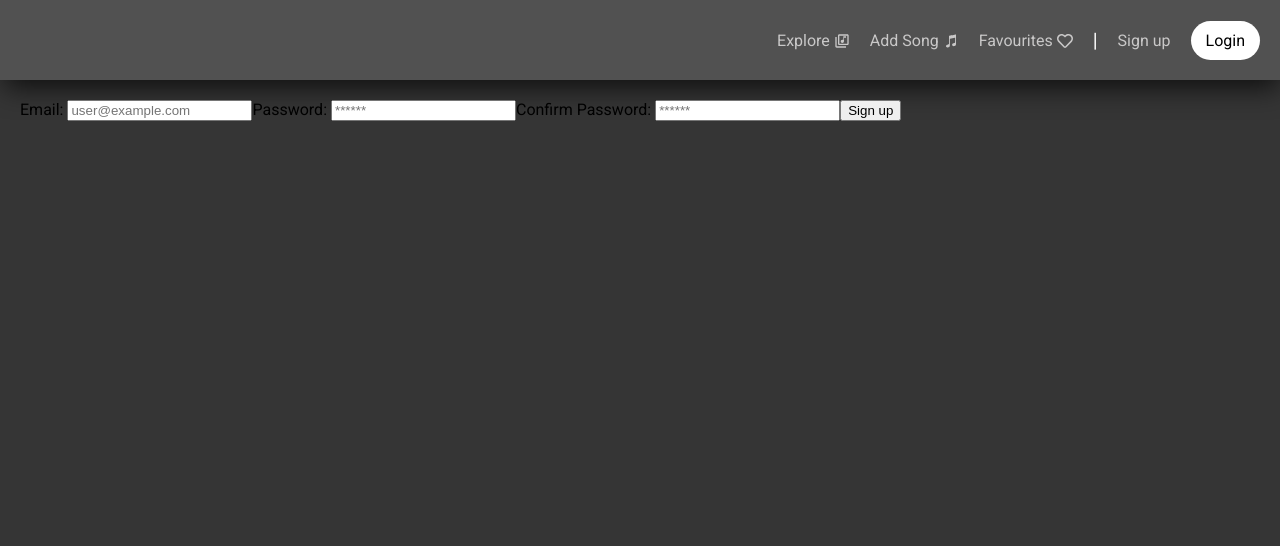
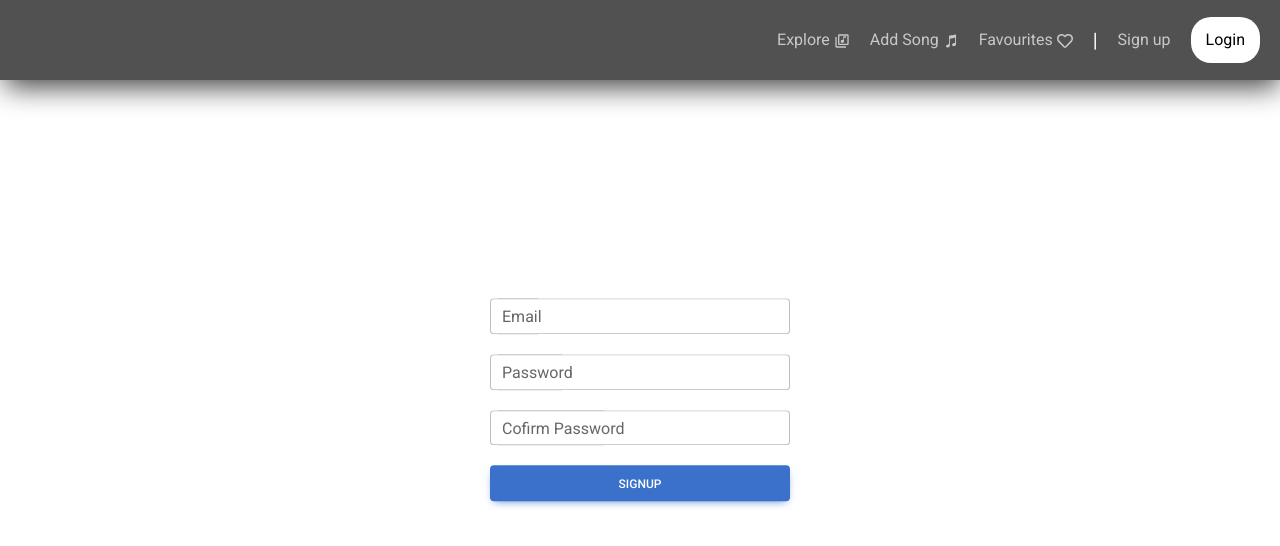
Before and after one commit to KristiyanHristov04/ReactMusicApp, a React (Vite) app: page /signup in a window 1280 px wide. Shown: the top 546 px of the page. Built offline with nearby package versions, Linux system fonts and the light colour scheme; no server answers.

Commit message:
Added better UI forms and also added formik and yup for the forms

```diff
--- a/package.json
+++ b/package.json
@@ -10,11 +10,15 @@
     "preview": "vite preview"
   },
   "dependencies": {
+    "@fortawesome/fontawesome-free": "^6.7.2",
     "@supabase/supabase-js": "^2.49.1",
+    "formik": "^2.4.6",
+    "mdb-react-ui-kit": "^9.0.0",
     "react": "^18.3.1",
     "react-dom": "^18.3.1",
     "react-icons": "^5.5.0",
-    "react-router-dom": "^7.3.0"
+    "react-router-dom": "^7.3.0",
+    "yup": "^1.6.1"
   },
   "devDependencies": {
     "@eslint/js": "^9.13.0",
--- a/src/App.jsx
+++ b/src/App.jsx
@@ -12,8 +12,8 @@ import DeleteSong from "./delete-song/DeleteSong"
 import EditSong from "./edit-song/EditSong"
 
 function App() {
+    const [user, setUser] = useState({});
 
-    const [user, setUser] = useState({})
     useEffect(() => {
         const getUser = async () => {
             const { data, error } = await supabase.auth.getUser();
--- a/src/add-song/AddSong.jsx
+++ b/src/add-song/AddSong.jsx
@@ -5,17 +5,11 @@ import { supabase } from "../supabase";
 import { useContext } from "react";
 import AuthContext from "../context/AuthContext";
 import { useNavigate } from "react-router-dom";
+import { useFormik } from "formik";
+import * as Yup from 'yup';
+import { MDBContainer, MDBInput, MDBBtn, MDBTextArea, MDBFile } from "mdb-react-ui-kit";
 
 export default function AddSong() {
-    const [formData, setFormData] = useState({
-        name: '',
-        artist: '',
-        lyrics: '',
-        song: undefined,
-        songImage: undefined,
-        artistImage: undefined
-    });
-
     const [user, setUser] = useContext(AuthContext);
     const navigate = useNavigate();
 
@@ -33,36 +27,34 @@ export default function AddSong() {
         validateUser();
     }, []);
 
-    function changeHandler(e) {
-        const name = e.currentTarget.name;
-        if (name !== 'song' && name !== 'songImage' && name !== 'artistImage') {
-            const value = e.currentTarget.value;
-            setFormData(prev => ({
-                ...prev,
-                [name]: value
-            }));
-        } else {
-            const file = e.currentTarget.files[0];
-            setFormData(prev => ({
-                ...prev,
-                [name]: file
-            }));
-        }
-    }
+    const SignupSchema = Yup.object().shape({
+        name: Yup.string()
+            .required('Please enter song name.'),
+        artist: Yup.string()
+            .required('Please enter artist name.'),
+        lyrics: Yup.string()
+            .required('Please enter song lyrics.'),
+        song: Yup.mixed()
+            .required('Please upload audio of the song.'),
+        songImage: Yup.mixed()
+            .required('Please upload image of the song.'),
+        artistImage: Yup.mixed()
+            .required('Please upload iamge of the artist.'),
+    });
 
     async function submitHandler(e) {
         e.preventDefault();
 
         try {
-            const songFileName = `${Date.now()}-${formData.song.name}`;
-            const songImageName = `${Date.now()}-${formData.songImage.name}`;
-            const artistImageName = `${Date.now()}-${formData.artistImage.name}`;
+            const songFileName = `${Date.now()}-${formik.values.song.name}`;
+            const songImageName = `${Date.now()}-${formik.values.songImage.name}`;
+            const artistImageName = `${Date.now()}-${formik.values.artistImage.name}`;
 
             console.log(songFileName);
 
             const { data: songData, error: songError } = await supabase.storage
                 .from('song-files')
-                .upload(`song-audios/${songFileName}`, formData.song);
+                .upload(`song-audios/${songFileName}`, formik.values.song);
 
             console.log(songData);
 
@@ -70,7 +62,7 @@ export default function AddSong() {
 
             const { data: songImageData, error: songImageError } = await supabase.storage
                 .from('song-files')
-                .upload(`song-images/${songImageName}`, formData.songImage);
+                .upload(`song-images/${songImageName}`, formik.values.songImage);
 
             console.log(songImageData);
 
@@ -78,7 +70,7 @@ export default function AddSong() {
 
             const { data: artistImageData, error: artistImageError } = await supabase.storage
                 .from('song-files')
-                .upload(`artist-images/${artistImageName}`, formData.artistImage);
+                .upload(`artist-images/${artistImageName}`, formik.values.artistImage);
 
             console.log(artistImageData);
 
@@ -90,14 +82,13 @@ export default function AddSong() {
             const songImageUrl = supabase.storage.from('song-files').getPublicUrl(songImageData.path).data.publicUrl;
             const artistImageUrl = supabase.storage.from('song-files').getPublicUrl(artistImageData.path).data.publicUrl;
 
-            // Insert the song details into the "songs" table
             const { data, error } = await supabase
                 .from('songs')
                 .insert([
                     {
-                        name: formData.name,
-                        artist: formData.artist,
-                        lyrics: formData.lyrics,
+                        name: formik.values.name,
+                        artist: formik.values.artist,
+                        lyrics: formik.values.lyrics,
                         song_url: songUrl,
                         song_image_url: songImageUrl,
                         artist_image_url: artistImageUrl,
@@ -108,81 +99,113 @@ export default function AddSong() {
             if (error) throw error;
 
             console.log("Song added successfully!", data);
-            // Optionally, reset the form or provide user feedback here.
 
         } catch (error) {
             console.error("Error uploading song:", error.message);
         }
     }
 
+    const formik = useFormik({
+        initialValues: {
+            name: '',
+            artist: '',
+            lyrics: '',
+            song: '',
+            songImage: '',
+            artistImage: ''
+        },
+        validationSchema: SignupSchema,
+        onSubmit: submitHandler
+    });
+
     return (
         <>
             <Navigation />
             {user.id && <>
                 <main className={styles["main"]}>
-                    <h1>Add Song</h1>
-                    <form onSubmit={submitHandler} className={styles["form"]}>
+                    <MDBContainer fluid>
+                        <form onSubmit={formik.handleSubmit} className={styles["form"]}>
                             <div>
-                            <label htmlFor="name">Name:</label>
-                            <input
-                                onChange={changeHandler}
+                                <MDBInput
+                                    label="Name"
+                                    id="name"
+                                    name="name"
                                     type="text"
-                                placeholder="Song name"
-                                name="name"
-                                id="name"
-                                value={formData.name}
+                                    value={formik.values.name}
+                                    onChange={formik.handleChange}
+                                    onBlur={formik.handleBlur}
                                 />
+                                {formik.touched.name && formik.errors.name && <span className={styles["error"]}>{formik.errors.name}</span>}
                             </div>
+
                             <div>
-                            <label htmlFor="artist">Artist:</label>
-                            <input
-                                onChange={changeHandler}
+                                <MDBInput
+                                    label="Artist"
+                                    id="artist"
+                                    name="artist"
                                     type="text"
-                                placeholder="Artist name"
-                                name="artist"
-                                id="artist"
-                                value={formData.artist}
+                                    value={formik.values.artist}
+                                    onChange={formik.handleChange}
+                                    onBlur={formik.handleBlur}
                                 />
+                                {formik.touched.artist && formik.errors.artist && <span className={styles["error"]}>{formik.errors.artist}</span>}
                             </div>
+
                             <div>
-                            <label htmlFor="lyrics">Lyrics:</label>
-                            <textarea
-                                onChange={changeHandler}
-                                placeholder="Lyrics"
+                                <MDBTextArea
+                                    rows={10}
+                                    label="Lyrics"
+                                    id="lyrics"
                                     name="lyrics"
-                                id="lyrics"
-                                value={formData.lyrics}
-                            ></textarea>
+                                    value={formik.values.lyrics}
+                                    onChange={formik.handleChange}
+                                    onBlur={formik.handleBlur}
+                                />
+                                {formik.touched.lyrics && formik.errors.lyrics && <span className={styles["error"]}>{formik.errors.lyrics}</span>}
                             </div>
+
                             <div>
-                            <label htmlFor="song">Song file:</label>
-                            <input
-                                onChange={changeHandler}
+                                <MDBFile
+                                    label="Song"
+                                    id="song"
+                                    name="song"
                                     type="file"
-                                name="song"
-                                id="song"
+                                    value={formik.values.song}
+                                    onChange={formik.handleChange}
+                                    onBlur={formik.handleBlur}
                                 />
+                                {formik.touched.song && formik.errors.song && <span className={styles["error"]}>{formik.errors.song}</span>}
                             </div>
+
                             <div>
-                            <label htmlFor="songImage">Song image:</label>
-                            <input
-                                onChange={changeHandler}
+                                <MDBFile
+                                    label="Song Image"
+                                    id="song-image"
+                                    name="songImage"
                                     type="file"
-                                name="songImage"
-                                id="songImage"
+                                    value={formik.values.songImage}
+                                    onChange={formik.handleChange}
+                                    onBlur={formik.handleBlur}
                                 />
+                                {formik.touched.songImage && formik.errors.songImage && <span className={styles["error"]}>{formik.errors.songImage}</span>}
                             </div>
+
                             <div>
-                            <label htmlFor="artistImage">Artist image:</label>
-                            <input
-                                onChange={changeHandler}
+                                <MDBFile
+                                    label="Artist Image"
+                                    id="artist-image"
+                                    name="artistImage"
                                     type="file"
-                                name="artistImage"
-                                id="artistImage"
+                                    value={formik.values.artistImage}
+                                    onChange={formik.handleChange}
+                                    onBlur={formik.handleBlur}
                                 />
+                                {formik.touched.artistImage && formik.errors.artistImage && <span className={styles["error"]}>{formik.errors.artistImage}</span>}
                             </div>
-                        <button type="submit">Submit</button>
+
+                            <MDBBtn type="submit">Add Song</MDBBtn>
                         </form>
+                    </MDBContainer>
                 </main></>}
         </>
     );
--- a/src/explore/Explore.jsx
+++ b/src/explore/Explore.jsx
@@ -29,7 +29,7 @@ export default function Explore() {
 
     return (
         <>
-            <Navigation showSearchBar={true} setSongs={setSongs} />
+            <Navigation showSearchBar={true} songs={songs} setSongs={setSongs} />
             <main className={styles["main"]}>
                 {songs.map(song => <Song key={song.id} id={song.id} name={song.name} artist={song.artist} thumbnailImage={song.song_image_url} artistImage={song.artist_image_url} />)}
             </main>
--- a/src/index.css
+++ b/src/index.css
@@ -1,5 +1,5 @@
 :root {
-    background-color: rgb(53, 53, 53);
+    /* background-color: rgb(53, 53, 53); */
     font-family: 'Roboto';
 }
 
--- a/src/login/Login.jsx
+++ b/src/login/Login.jsx
@@ -5,51 +5,42 @@ import { supabase } from "../supabase";
 import AuthContext from "../context/AuthContext";
 import { useContext } from "react";
 import { useNavigate } from "react-router-dom";
+import { useFormik } from "formik";
+import * as Yup from 'yup';
+import { MDBContainer, MDBInput, MDBBtn } from "mdb-react-ui-kit";
 
 export default function Login() {
 
-    const [formData, setFormData] = useState({
-        email: '',
-        password: ''
-    });
-
     const [user, setUser] = useContext(AuthContext);
     const [isLoading, setIsLoading] = useState(true);
-    console.log(user);
     const navigate = useNavigate();
 
     useEffect(() => {
         if (user.id) {
-          console.log("User is authenticated, redirecting...");
             navigate("/");
         } else {
             setIsLoading(false);
         }
     }, [user, navigate]);
 
-    const changeHandler = (e) => {
-        const name = e.currentTarget.name;
-        const value = e.currentTarget.value;
-
-        setFormData(prev => ({
-            ...prev,
-            [name]: value
-        }));
-    }
+    const SignupSchema = Yup.object().shape({
+        email: Yup.string()
+            .required('Please enter your email address.')
+            .email('Please enter a valid email address.'),
+        password: Yup.string()
+            .required('Please enter your password.')
+            .min(6, 'Password must be at least 6 symbols.')
+    });
 
     const submitHandler = async (e) => {
-        e.preventDefault();
-
-        console.log('Logging in');
-
+        try {
             const { data, error } = await supabase.auth.signInWithPassword({
-            email: formData.email,
-            password: formData.password
+                email: formik.values.email,
+                password: formik.values.password
             });
 
             if (error) {
-            console.error(error.message);
-            return;
+                throw new Error(error.message);
             }
 
             setUser({
@@ -58,20 +49,58 @@ export default function Login() {
             });
             console.log(data);
             navigate('/');
+        } catch (e) {
+            console.error(e.message);
         }
+
+    }
+
+    const formik = useFormik({
+        initialValues: {
+            email: '',
+            password: '',
+            confirmPassword: '',
+        },
+        validationSchema: SignupSchema,
+        onSubmit: submitHandler
+    });
 
     return (
         <>
             <Navigation showSearchBar={false} />
             {!isLoading && !user.id && <>
                 <main className={styles["main"]}>
-                    <form onSubmit={submitHandler}>
-                        <label htmlFor="email">Email: </label>
-                        <input onChange={changeHandler} type="email" placeholder="user@example.com" id="email" name="email" value={formData.email} />
-                        <label htmlFor="password">Email: </label>
-                        <input onChange={changeHandler} type="password" placeholder="******" id="password" name="password" value={formData.password} />
-                        <button>Login</button>
+                    <MDBContainer fluid>
+                        <form onSubmit={formik.handleSubmit} className={styles["form"]}>
+                            <div>
+                                <MDBInput
+                                    label="Email"
+                                    id="email"
+                                    name="email"
+                                    type="email"
+                                    value={formik.values.email}
+                                    onChange={formik.handleChange}
+                                    onBlur={formik.handleBlur}
+                                />
+                                {formik.touched.email && formik.errors.email && <span className={styles["error"]}>{formik.errors.email}</span>}
+                            </div>
+
+                            <div>
+                                <MDBInput
+                                    label="Password"
+                                    id="password"
+                                    name="password"
+                                    type="password"
+                                    value={formik.values.password}
+                                    onChange={formik.handleChange}
+                                    onBlur={formik.handleBlur}
+                                />
+                                {formik.touched.password && formik.errors.password && <span className={styles["error"]}>{formik.errors.password}</span>}
+                            </div>
+
+                            <MDBBtn type="submit">Login</MDBBtn>
                         </form>
+                    </MDBContainer>
                 </main>
             </>}
         </>
--- a/src/main.jsx
+++ b/src/main.jsx
@@ -3,6 +3,8 @@ import { createRoot } from 'react-dom/client'
 import App from './App.jsx'
 import './index.css'
 import { BrowserRouter } from 'react-router-dom'
+import 'mdb-react-ui-kit/dist/css/mdb.min.css';
+import "@fortawesome/fontawesome-free/css/all.min.css";
 
 createRoot(document.getElementById('root')).render(
     <BrowserRouter>
--- a/src/sign-up/SignUp.jsx
+++ b/src/sign-up/SignUp.jsx
@@ -5,50 +5,43 @@ import { supabase } from "../supabase";
 import { useNavigate } from "react-router-dom";
 import { useContext } from "react";
 import AuthContext from "../context/AuthContext";
+import { MDBInput, MDBBtn, MDBContainer } from 'mdb-react-ui-kit';
+import { useFormik } from "formik";
+import * as Yup from 'yup';
 
 export default function SignUp() {
-
-    const [formData, setFormData] = useState({
-        email: '',
-        password: '',
-        confirmPassword: ''
-    });
 
     const [user, setUser] = useContext(AuthContext);
     const navigate = useNavigate();
 
+    //Extract logic in Route Guard
     useEffect(() => {
         if (user.id) {
             navigate('/');
         }
+    }, []);
+
+    const SignupSchema = Yup.object().shape({
+        email: Yup.string()
+            .required('Please enter your email address.')
+            .email('Please enter a valid email address.'),
+        password: Yup.string()
+            .required('Please enter your password.')
+            .min(6, 'Password must be at least 6 symbols.'),
+        confirmPassword: Yup.string()
+            .required('Please enter your password.')
+            .oneOf([Yup.ref('password'), null], 'Passwords do not match.')
     });
 
-    const changeHandler = (e) => {
-        const name = e.currentTarget.name;
-        const value = e.currentTarget.value;
-
-        setFormData(prev => ({
-            ...prev,
-            [name]: value
-        }));
-    }
-
-    const submitHandler = async (e) => {
-        e.preventDefault();
-
-        if (formData.password !== formData.confirmPassword) {
-            console.log('Password mismatch');
-        } else {
-            console.log('Signing up');
-
+    const submitHandler = async () => {
+        try {
             const { data, error } = await supabase.auth.signUp({
-                email: formData.email,
-                password: formData.password
+                email: formik.values.email,
+                password: formik.values.password
             });
 
             if (error) {
-                console.error(error.message);
-                return;
+                throw new Error(error.message);
             }
 
             console.log(data);
@@ -57,23 +50,70 @@ export default function SignUp() {
                 id: data.user.id
             });
             navigate('/');
+        } catch (e) {
+            console.error(e.message);
         }
     }
+
+    const formik = useFormik({
+        initialValues: {
+            email: '',
+            password: '',
+            confirmPassword: '',
+        },
+        validationSchema: SignupSchema,
+        onSubmit: submitHandler
+    });
 
     return (
         <>
             <Navigation showSearchBar={false} />
             {!user.id && <>
                 <main className={styles["main"]}>
-                    <form onSubmit={submitHandler}>
-                        <label htmlFor="email">Email: </label>
-                        <input onChange={changeHandler} type="email" placeholder="user@example.com" id="email" name="email" value={formData.email} />
-                        <label htmlFor="password">Password: </label>
-                        <input onChange={changeHandler} type="password" placeholder="******" id="password" name="password" value={formData.password} />
-                        <label htmlFor="confirm-password">Confirm Password: </label>
-                        <input onChange={changeHandler} type="password" placeholder="******" id="confirm-password" name="confirmPassword" value={formData.confirmPassword} />
-                        <button>Sign up</button>
-                    </form>
+                    <MDBContainer fluid>
+                        <form onSubmit={formik.handleSubmit} className={styles["form"]}>
+                            <div>
+                                <MDBInput
+                                    label="Email"
+                                    id="email"
+                                    name="email"
+                                    type="email"
+                                    value={formik.values.email}
+                                    onChange={formik.handleChange}
+                                    onBlur={formik.handleBlur}
+                                />
+                                {formik.touched.email && formik.errors.email && <span className={styles["error"]}>{formik.errors.email}</span>}
+                            </div>
+
+                            <div>
+                                <MDBInput
+                                    label="Password"
+                                    id="password"
+                                    name="password"
+                                    type="password"
+                                    value={formik.values.password}
+                                    onChange={formik.handleChange}
+                                    onBlur={formik.handleBlur}
+                                />
+                                {formik.touched.password && formik.errors.password && <span className={styles["error"]}>{formik.errors.password}</span>}
+                            </div>
+
+                            <div>
+                                <MDBInput
+                                    label="Cofirm Password"
+                                    id="confirm-password"
+                                    name="confirmPassword"
+                                    type="password"
+                                    value={formik.values.confirmPassword}
+                                    onChange={formik.handleChange}
+                                    onBlur={formik.handleBlur}
+                                />
+                                {formik.touched.confirmPassword && formik.errors.confirmPassword && <span className={styles["error"]}>{formik.errors.confirmPassword}</span>}
+                            </div>
+
+                            <MDBBtn type="submit">SignUp</MDBBtn>
+                        </form>
+                    </MDBContainer>
                 </main>
             </>}
 
--- a/src/sign-up/SignUp.module.css
+++ b/src/sign-up/SignUp.module.css
@@ -1,3 +1,19 @@
 .main {
     padding: 20px;
+    height: calc(100vh - 80px);
 }
+
+.form {
+    display: flex;
+    flex-direction: column;
+    gap: 20px;
+    position: absolute;
+    top: 50%;
+    left: 50%;
+    transform: translate(-50%, -50%);
+    width: 300px;
+}
+
+.error {
+    color: red;
+}
```
Also changed, not shown: src/add-song/AddSong.module.css (+12 -3 lines), src/favourites/Favourites.jsx (+12 -5 lines), src/login/Login.module.css (+16 -0 lines), 1 other file (tests, documents, lock files or other folders). Lines whose indentation alone changed are shown as unchanged.
